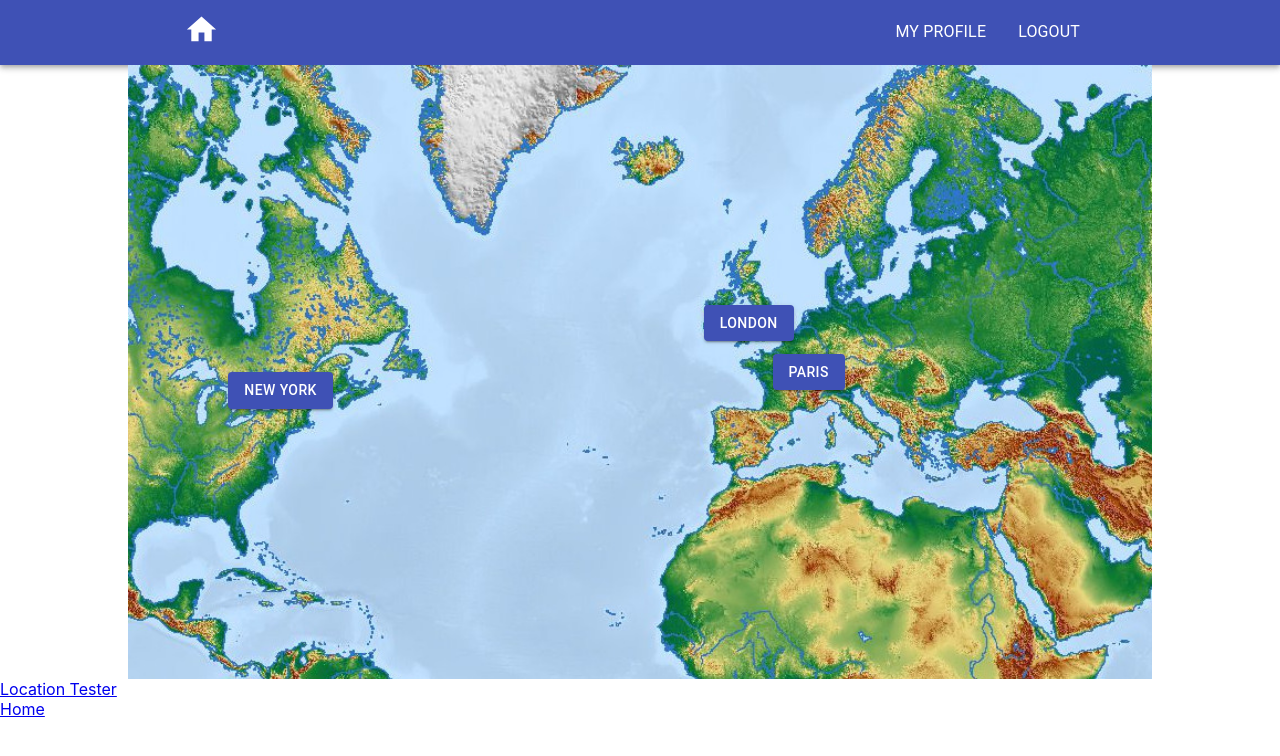
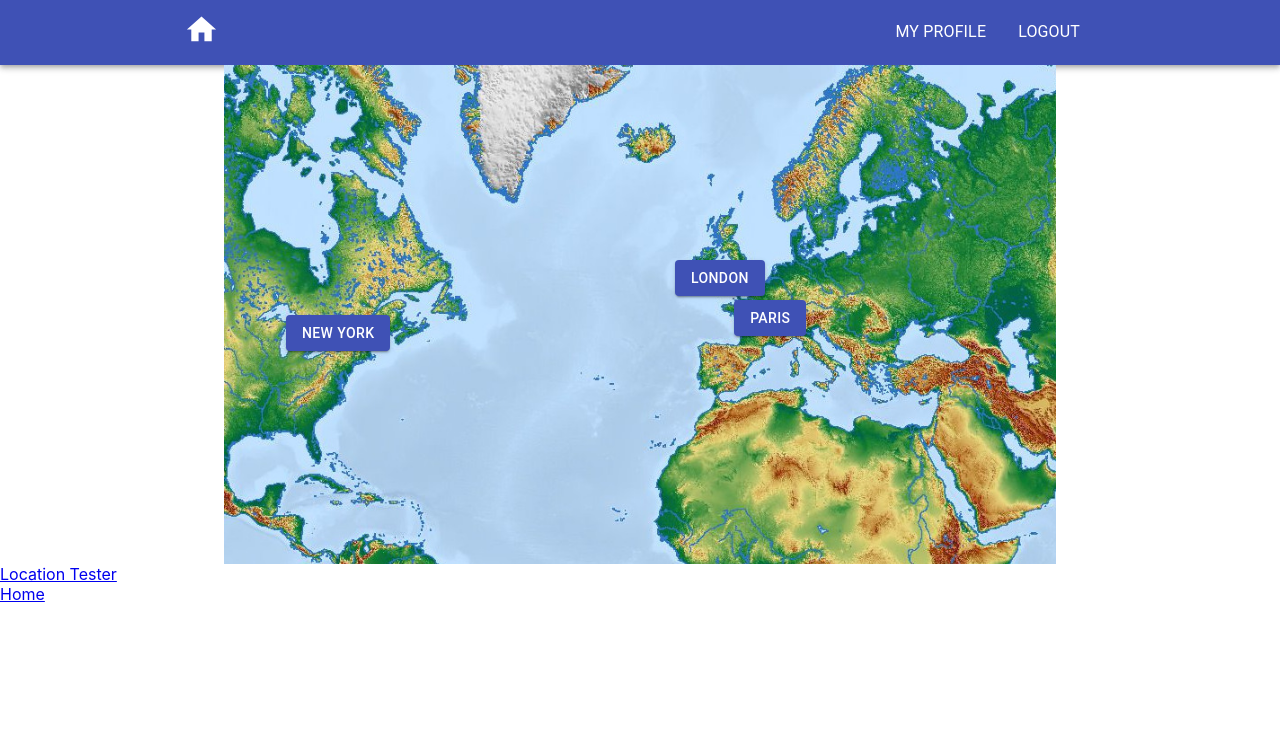
Before and after one commit to 2011Canada/project-2-team5-frontend, a React (Create React App) app: page /map in a window 1280 px wide. Shown: the top 756 px of the page. Built offline with nearby package versions, Linux system fonts and the light colour scheme.

Commit message:
finalized map scaling

```diff
--- a/src/components/Map/Map.css
+++ b/src/components/Map/Map.css
@@ -1,6 +1,6 @@
 div.mapcontainer {
   position: relative;
-  width: 80%;
+  width: 65%;
   margin: auto auto;
 }
 
--- a/src/components/Map/Map.js
+++ b/src/components/Map/Map.js
@@ -8,9 +8,15 @@ function WorldMap() {
 }
 
 function ParentMap() {
+
+/*HERE BEGINS THE FUNCTION THAT FIRES WHEN THE BUTTONS ARE PRESSED*/
+
   const handleButton = (location) => {
     console.log(location);
   };
+
+/*END OF FUNCTION THAT FIRES WHEN THE BUTTONS ARE PRESSED*/
+
   return (
     <div class="mapcontainer">
         <div class="mapfunction">
```
Also changed, not shown: 1 other file (tests, documents, lock files or other folders).
